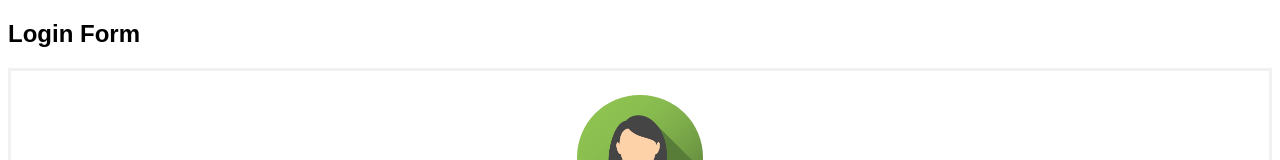
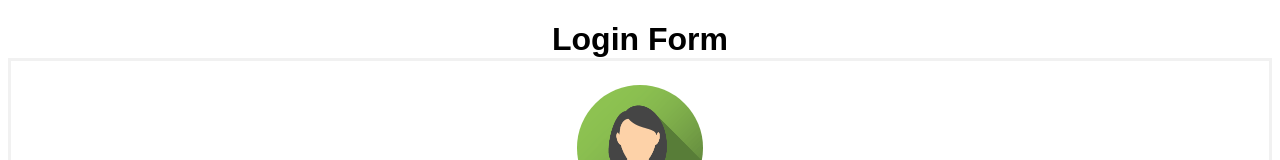
Before and after one commit to mahesharimalla/LMS-Login, a plain HTML site: page index.html in a window 1280 px wide. Shown: the top 160 px of the page. Drawn offline with Linux system fonts and the light colour scheme.

```diff
--- a/index.html
+++ b/index.html
@@ -68,7 +68,7 @@ span.psw {
 </head>
 <body>
 
-<h2>Login Form</h2>
+	<center><h1>Login Form</h1</center>
 
 <form action="/action_page.php" method="post">
   <div class="imgcontainer">
```
